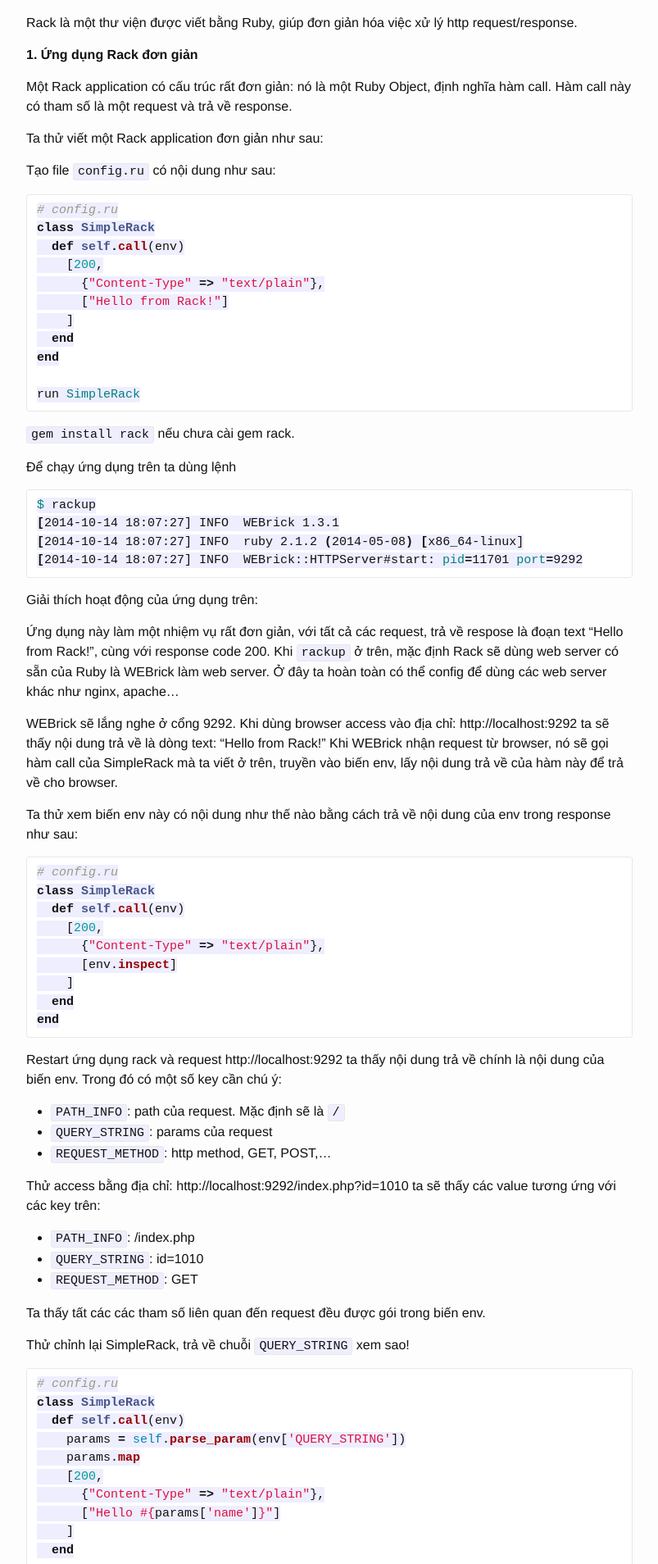
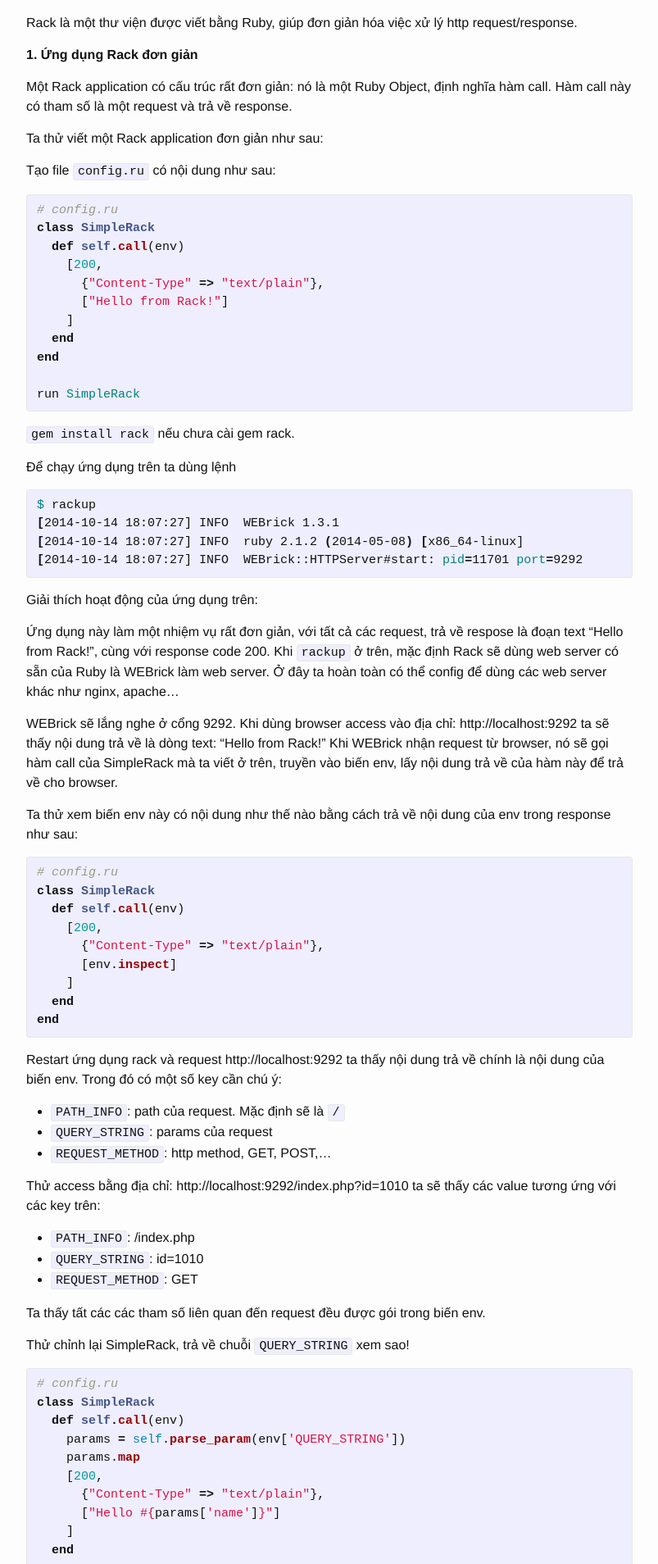
Before and after one commit to zinh/zinh.github.io, a Jekyll site: the page built from _posts/2014-10-02-gioi-thieu-ruby-rack.markdown, in a window 1280 px wide. Shown: the part 382-2290 px from the top of the page at 82% size, without its empty margins (238-1041 px from the left). Built offline with Jekyll 4.4.1, drawn with Linux system fonts in a browser that asks for light colours.

Commit message:
update code snippet

````diff
--- a/_posts/2014-10-02-gioi-thieu-ruby-rack.markdown
+++ b/_posts/2014-10-02-gioi-thieu-ruby-rack.markdown
@@ -24,7 +24,7 @@
 
 Tạo file `config.ru` có nội dung như sau:
 
-```ruby
+{% highlight ruby %}
 # config.ru
 class SimpleRack
   def self.call(env)
@@ -36,17 +36,17 @@
 end
 
 run SimpleRack
-```
+{% endhighlight %}
 
 `gem install rack`  nếu chưa cài gem rack.
 
 Để chạy ứng dụng trên ta dùng lệnh
-```bash
+{% highlight bash %}
 $ rackup
 [2014-10-14 18:07:27] INFO  WEBrick 1.3.1
 [2014-10-14 18:07:27] INFO  ruby 2.1.2 (2014-05-08) [x86_64-linux]
 [2014-10-14 18:07:27] INFO  WEBrick::HTTPServer#start: pid=11701 port=9292
-```
+{% endhighlight %}
 
 Giải thích hoạt động của ứng dụng trên:
 
@@ -60,7 +60,7 @@
 Ta thử xem biến env này có nội dung như thế nào bằng cách trả về nội dung của env trong response như sau:
 
 
-```ruby
+{% highlight ruby %}
 # config.ru
 class SimpleRack
   def self.call(env)
@@ -70,7 +70,7 @@
     ]
   end
 end
-```
+{% endhighlight %}
 
 Restart ứng dụng rack và request http://localhost:9292 ta thấy nội dung trả về chính là nội dung của biến env. Trong đó có một số key cần chú ý:
 
@@ -88,7 +88,7 @@
 
 Thử chỉnh lại SimpleRack, trả về chuỗi `QUERY_STRING` xem sao!
 
-```ruby
+{% highlight ruby %}
 # config.ru
 class SimpleRack
   def self.call(env)
@@ -106,13 +106,13 @@
     Hash[*str.split(/[&=]/)] unless query_string.nil?
   end
 end
-```
+{% endhighlight %}
 
 Trong ví dụ trên, để tiện cho việc xử lý mình immplement một hàm đơn giản để parse params từ dạng chuỗi sang dạng hash.
 
 Tiếp theo mình sẽ gắn chức năng routing cho nó. Để đơn giản mình dùng một hàm switch để xét các route. Thông tin về path được lưu trong key `PATH_INFO` của biến env.
 
-```ruby
+{% highlight ruby %}
 # config.ru
 class SimpleRack
   def self.call(env)
@@ -140,7 +140,7 @@
     end
   end
 end
-```
+{% endhighlight %}
 
 __2. Rack middleware__
 
@@ -148,19 +148,19 @@
 
 Ví dụ điển hình nhất chính là Rails. Rails là một Rack application được tạo thành bởi nhiều Rack middleware. Chẳng hạn:
 
-```ruby
+{% highlight ruby %}
 Rails::Rack::Logger
 ActiveRecord::QueryCache
 ActionDispatch::Cookies
 ActionDispatch::Session::CookieStore
 ActionDispatch::ParamsParser
 Rails.application.routes
-```
+{% endhighlight %}
 
 Ta viết lại ứng dụng SimpleRack với 2 middleware như sau:
 Code:
 
-```ruby
+{% highlight ruby %}
 # config.ru
 
 class Logger
@@ -187,7 +187,7 @@
 
 use Logger
 run SimpleRack
-```
+{% endhighlight %}
 
 Thứ tự thực hiện của ứng dụng Rack trên như sau:
 
@@ -199,7 +199,7 @@
 
 Trở lại một chút với Rack Middleware của Rails, ta có thể dùng lệnh `rack middleware` để liệt kê tất cả các Rack Middleware  của một ứng dụng Rails. Mặc định sẽ các có middleware sau:
 
-```ruby
+{% highlight ruby %}
 use Rack::Sendfile
 use ActionDispatch::Static
 use Rack::Lock
@@ -224,7 +224,7 @@
 use Rack::ConditionalGet
 use Rack::ETag
 run Rails.application.routes
-```
+{% endhighlight %}
 
 Ta thấy để một request đến được tầng xử lý của Controller đã qua rất nhiều middleware khác nhau.
 
````
